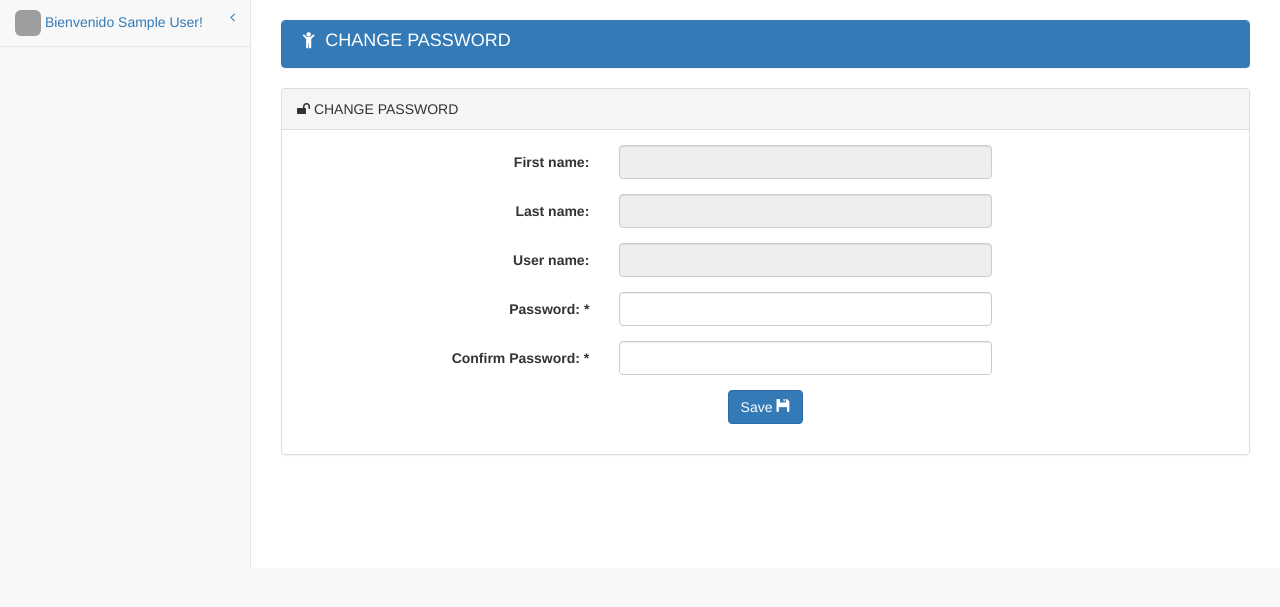
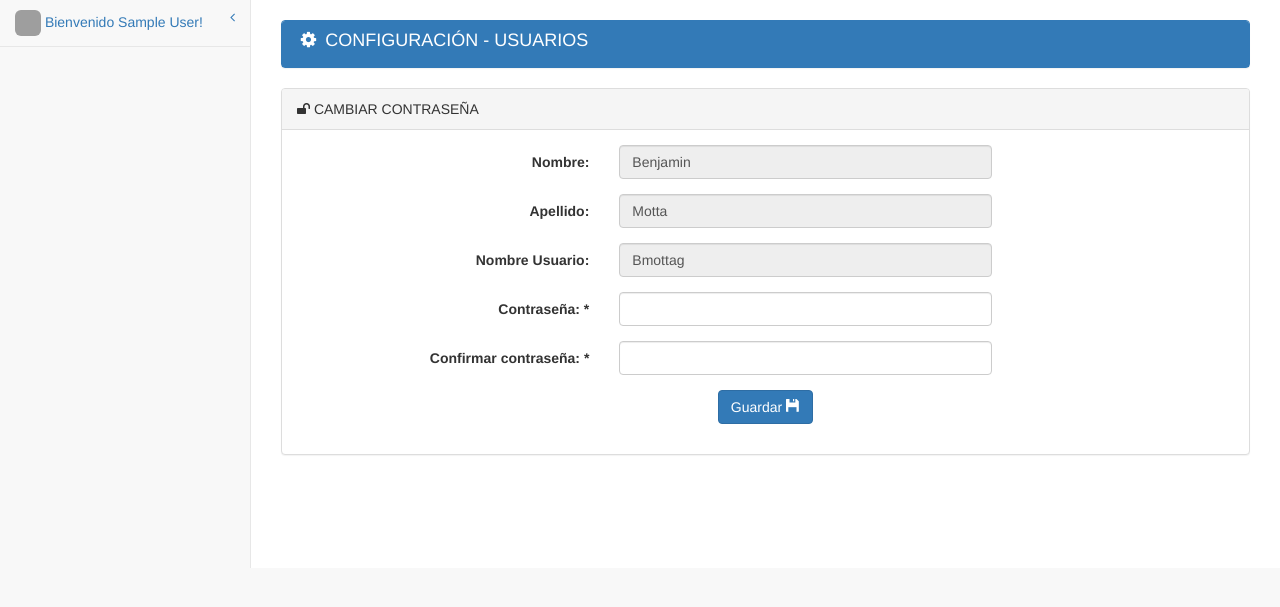
Before and after one commit to bmottag/jbb, a CodeIgniter app: page /database/index.php/settings/change_password/1 in a window 1280 px wide. Shown: the part 51-658 px from the top of the page. Run offline with CodeIgniter, Linux system fonts and the light colour scheme; the visitor is signed in with stand-in values (Sample User, id 1); data comes from the database, SQL or seed files in the repository; data that the repository does not hold is empty; grey boxes are pictures that could not be loaded.

Commit message:
Configuracion-Usuarios: Ajuste cambio de contraseña

```diff
--- a/application/modules/settings/controllers/Settings.php
+++ b/application/modules/settings/controllers/Settings.php
@@ -138,7 +138,7 @@ class Settings extends CI_Controller {
 			}
 
 			$arrParam = array(
-				"table" => "user",
+				"table" => "usuarios",
 				"order" => "id_user",
 				"column" => "id_user",
 				"id" => $idUser
@@ -155,7 +155,6 @@ class Settings extends CI_Controller {
 	public function update_password()
 	{
 			$data = array();
-			$data["titulo"] = "UPDATE PASSWORD";
 
 			$newPassword = $this->input->post("inputPassword");
 			$confirm = $this->input->post("inputConfirm");
@@ -169,18 +168,19 @@ class Settings extends CI_Controller {
 			$passwd = str_replace(array("<",">","[","]","*","^","-","'","="),"",$newPassword);
 
 			$data['linkBack'] = "settings/employee/" . $userState;
-			$data['titulo'] = "<i class='fa fa-unlock fa-fw'></i>CHANGE PASSWORD";
+			$data['titulo'] = "<i class='fa fa-unlock fa-fw'></i>CAMBIAR CONTRASEÑA";
 
 			if($newPassword == $confirm)
 			{
 					if ($this->settings_model->updatePassword()) {
-						$data["msj"] = "You have update the password.";
-						$data["msj"] .= "<br><strong>User name: </strong>" . $this->input->post("hddUser");
-						$data["msj"] .= "<br><strong>Password: </strong>" . $passwd;
-						$data["clase"] = "alert-success";
+						$data['msj'] = 'Se actualizó la contrasela del usuario.';
+						$data['msj'] .= '<br>';
+						$data['msj'] .= '<br><strong>Nombre Usuario: </strong>' . $this->input->post('hddUser');
+						$data['msj'] .= '<br><strong>Contraseña: </strong>' . $passwd;
+						$data['clase'] = 'alert-success';
 					}else{
-						$data["msj"] = "<strong>Error!!!</strong> Ask for help.";
-						$data["clase"] = "alert-danger";
+						$data['msj'] = '<strong>Error!!!</strong> Ask for help.';
+						$data['clase'] = 'alert-danger';
 					}
 			}else{
 				//definir mensaje de error
--- a/application/modules/settings/models/Settings_model.php
+++ b/application/modules/settings/models/Settings_model.php
@@ -95,7 +95,7 @@
 				);
 
 				$this->db->where('id_user', $idUser);
-				$query = $this->db->update('user', $data);
+				$query = $this->db->update('usuarios', $data);
 
 				if ($query) {
 					return true;
--- a/application/modules/settings/views/form_password.php
+++ b/application/modules/settings/views/form_password.php
@@ -8,7 +8,7 @@
 			<div class="panel panel-primary">
 				<div class="panel-heading">
 					<h4 class="list-group-item-heading">
-						<i class="fa fa-child fa-fw"></i> CHANGE PASSWORD
+						<i class="fa fa-gear fa-fw"></i> CONFIGURACIÓN - USUARIOS
 					</h4>
 				</div>
 			</div>
@@ -21,7 +21,7 @@
 		<div class="col-lg-12">
 			<div class="panel panel-default">
 				<div class="panel-heading">
-					<i class="fa fa-unlock"></i> CHANGE PASSWORD
+					<i class="fa fa-unlock"></i> CAMBIAR CONTRASEÑA
 				</div>
 				<div class="panel-body">
 
@@ -31,35 +31,35 @@
 						<input type="hidden" id="hddState" name="hddState" value="<?php echo $information[0]["state"]; ?>"/>
 
 						<div class="form-group">
-							<label class="col-sm-4 control-label" for="firstName">First name:</label>
+							<label class="col-sm-4 control-label" for="firstName">Nombre:</label>
 							<div class="col-sm-5">
 								<input type="text" id="firstName" name="firstName" class="form-control" value="<?php echo $information[0]['first_name']; ?>" disabled >
 							</div>
 						</div>
 
 						<div class="form-group">
-							<label class="col-sm-4 control-label" for="lastName">Last name:</label>
+							<label class="col-sm-4 control-label" for="lastName">Apellido:</label>
 							<div class="col-sm-5">
 								<input type="text" id="lastName" name="lastName" class="form-control" value="<?php echo $information[0]['last_name']; ?>" disabled >
 							</div>
 						</div>
 
 						<div class="form-group">
-							<label class="col-sm-4 control-label" for="username">User name:</label>
+							<label class="col-sm-4 control-label" for="username">Nombre Usuario:</label>
 							<div class="col-sm-5">
 								<input type="text" id="user" name="user" class="form-control" value="<?php echo $information[0]['log_user']; ?>" disabled >
 							</div>
 						</div>
 
 						<div class="form-group">
-							<label class="col-sm-4 control-label" for="inputPassword">Password: *</label>
+							<label class="col-sm-4 control-label" for="inputPassword">Contraseña: *</label>
 							<div class="col-sm-5">
 								<input type="text" id="inputPassword" name="inputPassword" class="form-control" >
 							</div>
 						</div>
 
 						<div class="form-group">
-							<label class="col-sm-4 control-label" for="inputConfirm">Confirm Password: *</label>
+							<label class="col-sm-4 control-label" for="inputConfirm">Confirmar contraseña: *</label>
 							<div class="col-sm-5">
 								<input type="text" id="inputConfirm" name="inputConfirm" class="form-control" >
 							</div>
@@ -69,7 +69,7 @@
 							<div class="row" align="center">
 								<div style="width:50%;" align="center">
 									<button type="button" id="btnSubmit" name="btnSubmit" class="btn btn-primary" >
-										Save <span class="glyphicon glyphicon-floppy-disk" aria-hidden="true">
+										Guardar <span class="glyphicon glyphicon-floppy-disk" aria-hidden="true">
 									</button>
 								</div>
 							</div>
--- a/application/views/template/answer.php
+++ b/application/views/template/answer.php
@@ -19,7 +19,7 @@
 			<div class="panel panel-default">
 				<div class="panel-heading">
 					<?php if($linkBack){ ?>
-					<a class="btn btn-success btn-xs" href=" <?php echo base_url($linkBack); ?> "><span class="glyphicon glyphicon glyphicon-chevron-left" aria-hidden="true"></span> Go back </a>
+					<a class="btn btn-success btn-xs" href=" <?php echo base_url($linkBack); ?> "><span class="glyphicon glyphicon glyphicon-chevron-left" aria-hidden="true"></span> Regresar </a>
 					<?php } ?>
 					<?php echo $titulo; ?>
 				</div>
--- a/assets/js/validate/password.js
+++ b/assets/js/validate/password.js
@@ -6,16 +6,8 @@
 					inputConfirm: 		{ required: true, minlength: 6, maxlength:12, equalTo: "#inputPassword" }
 				},
 				messages: {
-					inputPassword: {
-						required: "Please provide a password",
-						minlength: "Your password must be at least 6 characters long",
-						maxlength: "Please enter no more than 12 characters."
-					},
 					inputConfirm: {
-						required: "Please provide a password",
-						minlength: "Your password must be at least 6 characters long",
-						maxlength: "Please enter no more than 12 characters",
-						equalTo: "Please enter the same password as above"
+						equalTo: "La confirmación no es igual a la contraseña."
 					}
 				},
 				errorElement: "em",
```
